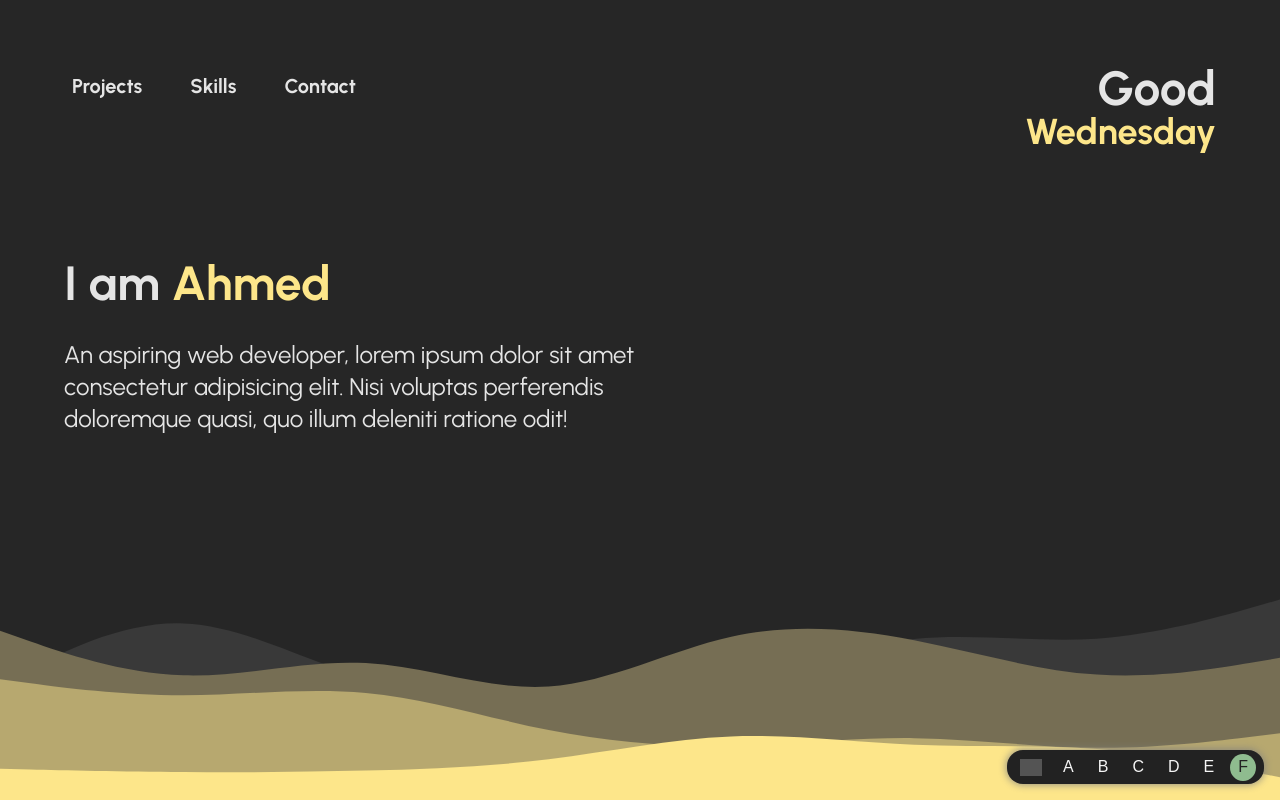
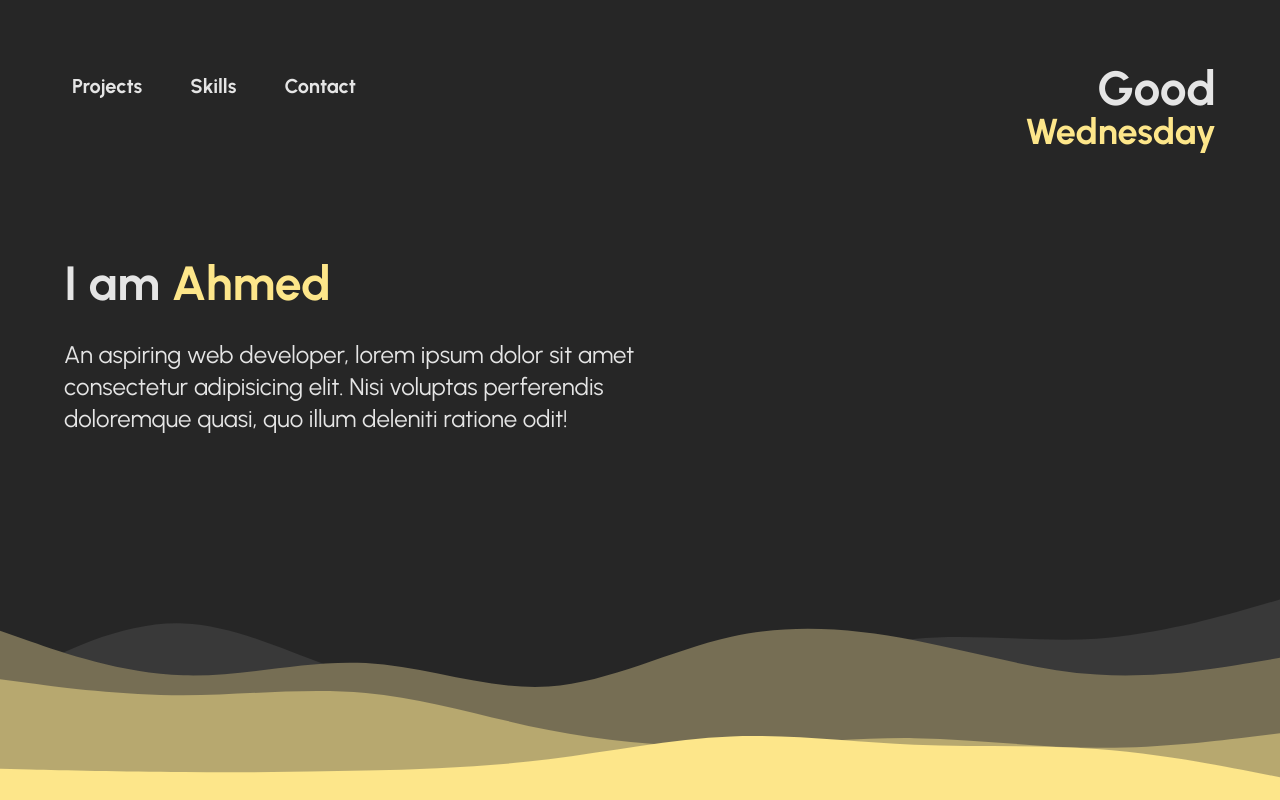
Before and after one commit to ahme-dev/portfolio-yellow, a Vue app: page / in a window 1280 px wide. Shown: the top 800 px of the page. Built offline with nearby package versions, Linux system fonts and the light colour scheme; grey boxes are pictures that could not be loaded.

Commit message:
fix: remove version switcher and fix title

```diff
--- a/src/App.vue
+++ b/src/App.vue
@@ -1,6 +1,5 @@
 <script setup lang="ts">
   import { useNow, useDateFormat } from "@vueuse/core";
-  import Version from "./components/Version.vue";
   import { info, skills, projects } from "./info";
   import Contact from "./components/Contact.vue";
 
@@ -146,6 +145,5 @@
       </section>
     </footer>
     <!-- footer end -->
-    <Version />
   </div>
 </template>
--- a/src/components/Version.vue
+++ /dev/null
@@ -1,61 +0,0 @@
-<script setup lang="ts"></script>
-
-<template>
-  <div class="version">
-    <img
-      src="https://img.icons8.com/ios-filled/100/000000/paint.png"
-      alt="brush icon"
-    />
-    <a class="vlink" href="https://ahmed.systems"> A </a>
-    <a class="vlink" href="https://b.ahmed.systems"> B </a>
-    <a class="vlink" href="https://c.ahmed.systems"> C </a>
-    <a class="vlink" href="https://d.ahmed.systems"> D </a>
-    <a class="vlink" href="https://e.ahmed.systems"> E </a>
-    <a class="selected" href="https://f.ahmed.systems"> F </a>
-  </div>
-</template>
-
-<style scoped>
-  .version,
-  .version * {
-    font-family: sans-serif;
-  }
-  .version {
-    position: fixed;
-    bottom: 1rem;
-    right: 1rem;
-    display: flex;
-    align-items: center;
-    justify-content: center;
-    gap: 0.5rem;
-    background-color: #222;
-    color: whitesmoke;
-    box-shadow: 0px 0px 8px gray;
-    border-radius: 1rem;
-    padding: 0.2rem 0.5rem;
-  }
-  .version > .vlink,
-  .version > .selected {
-    display: flex;
-    justify-content: center;
-    align-items: center;
-    text-decoration: none;
-    border-radius: 50%;
-    padding: 0.1rem 0.5rem;
-  }
-  .version > .selected {
-    background-color: darkseagreen;
-    cursor: default;
-    color: #222;
-  }
-  .version > .vlink:hover {
-    background-color: darkgray;
-    color: #222;
-  }
-  .version > img {
-    padding: 0.3rem;
-    width: 2rem;
-    filter: invert(1);
-    opacity: 0.8;
-  }
-</style>
```
Also changed, not shown: 2 other files (tests, documents, lock files or other folders).
